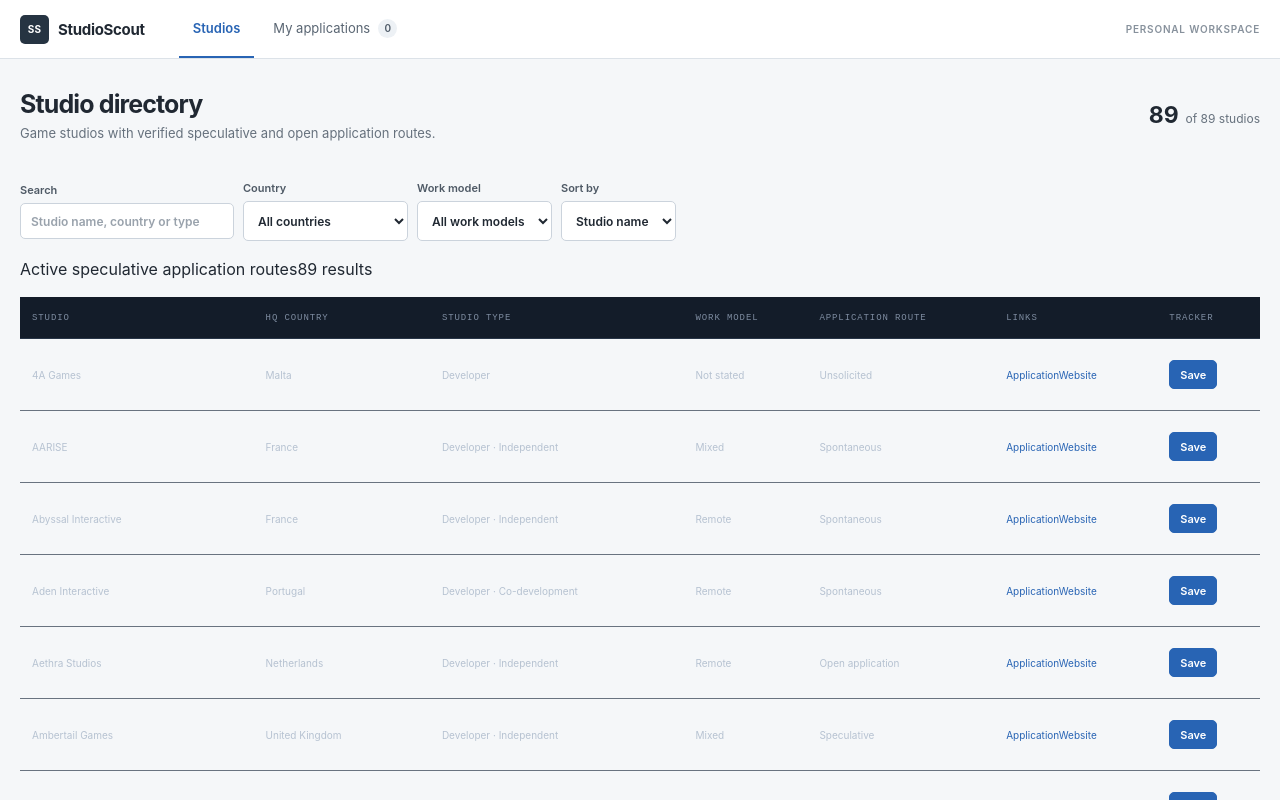
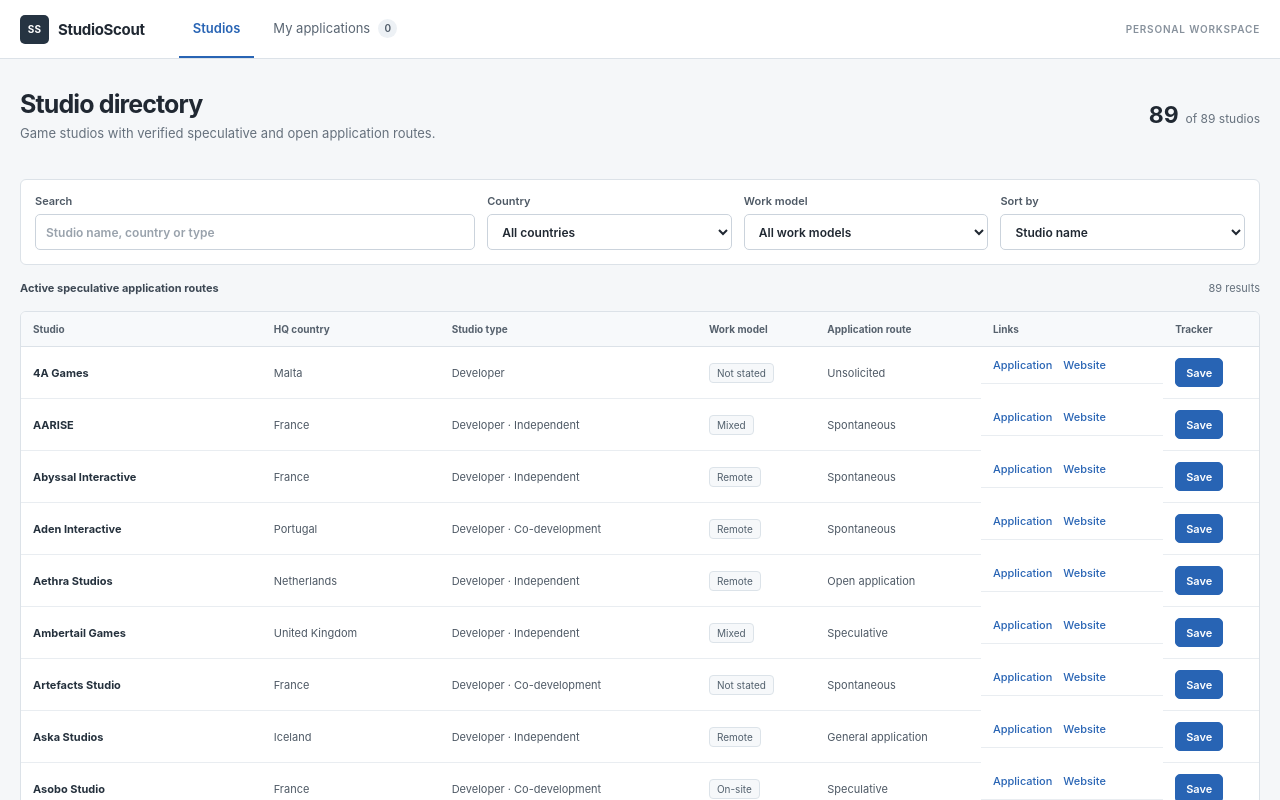
Before and after one commit to hhaitam95/game-industry-outreach-tracker, a React (Vite) app: page / in a window 1280 px wide. Shown: the top 800 px of the page. Built offline with nearby package versions, Linux system fonts and the light colour scheme.

Commit message:
Simplify StudioScout MVP interface

```diff
--- a/src/components/directory.css
+++ b/src/components/directory.css
@@ -1,98 +1,152 @@
-.directory-page{display:grid;gap:18px;min-width:0}
-.directory-hero{position:relative;display:flex;min-height:190px;align-items:center;justify-content:space-between;gap:24px;overflow:hidden;padding:28px 32px;border:1px solid #273344;border-radius:16px;background:linear-gradient(112deg,#131d2b 0%,#101722 52%,#182334 100%)}
-.directory-hero:after{position:absolute;top:-120px;right:11%;width:360px;height:360px;border:1px solid rgba(120,226,209,.12);border-radius:50%;content:""}
-.hero-copy{position:relative;z-index:1;max-width:680px}
-.hero-copy h2{margin:10px 0 8px;color:#f2f5fa;font-size:clamp(26px,3vw,38px);font-weight:800;letter-spacing:-.06em}
-.hero-copy p{margin:0;color:#93a1b4;font-size:13px}
-.hero-stat{position:relative;z-index:1;display:grid;min-width:150px;gap:4px;padding:16px 18px;border:1px solid rgba(183,243,107,.23);border-radius:12px;background:rgba(8,13,20,.5)}
-.hero-stat strong{color:var(--accent);font:30px "DM Mono",monospace}
-.hero-stat span{color:#d4dce7;font-size:11px;font-weight:700}
-.hero-stat small{color:#8390a4;font-size:10px}
-.hero-orbit{position:absolute;right:18%;width:180px;height:180px;border:1px solid rgba(183,243,107,.1);border-radius:50%;pointer-events:none}
-.orbit-one{top:-95px}.orbit-two{right:26%;bottom:-135px;width:245px;height:245px;border-color:rgba(167,148,255,.12)}
-.directory-toolbar{display:flex;align-items:center;gap:9px;flex-wrap:wrap}
-.search-box{display:flex;min-width:250px;max-width:520px;flex:1;align-items:center;gap:9px;height:40px;padding:0 12px;border:1px solid #293649;border-radius:8px;background:#111925;color:#8d9aaf}
-.search-box span{font-size:21px}
-.search-box input{width:100%;border:0;outline:0;background:transparent;color:#edf1f7;font-size:11px}
-.search-box input::placeholder{color:#68778b}
-.directory-toolbar select,.tracker-list-toolbar input{height:40px;padding:0 10px;border:1px solid #293649;border-radius:8px;background:#111925;color:#c6d0dd;font-size:10px}
-.result-count{margin-left:auto;color:#8693a6;font:10px "DM Mono",monospace}
-.directory-note{display:flex;align-items:center;gap:9px;padding:10px 12px;border:1px solid rgba(120,226,209,.14);border-radius:8px;background:rgba(120,226,209,.045);color:#91a2b6;font-size:10px;line-height:1.5}
-.directory-note span{color:var(--accent2);font-size:14px}
-.studio-table-wrap{width:100%;overflow:auto;border:1px solid #263244;border-radius:12px;background:#0e141e;box-shadow:0 18px 60px rgba(0,0,0,.16)}
-.studio-table{width:100%;min-width:1050px;border-collapse:separate;border-spacing:0;text-align:left}
-.studio-table thead th{position:sticky;top:0;z-index:2;height:42px;padding:0 12px;border-bottom:1px solid #283547;background:#131c29;color:#7e8ca0;font:9px "DM Mono",monospace;letter-spacing:.1em;text-transform:uppercase;white-space:nowrap}
-.studio-table tbody td{height:72px;padding:10px 12px;border-bottom:1px solid rgba(40,53,71,.68);color:#b6c2d1;font-size:10px;vertical-align:middle}
-.studio-row{background:#0e141e;transition:background .12s}
-.studio-row:hover,.studio-row.is-expanded{background:#151f2d}
-.studio-row.is-expanded td{border-bottom-color:rgba(183,243,107,.18)}
-.studio-expand{display:flex;min-width:205px;align-items:center;gap:9px;padding:0;border:0;background:transparent;color:inherit;cursor:pointer;text-align:left}
-.expand-chevron{display:grid;width:19px;height:19px;flex:0 0 auto;place-items:center;border:1px solid #344358;border-radius:6px;color:#aab7c8;font-size:17px}
-.studio-row.is-expanded .expand-chevron{border-color:rgba(183,243,107,.35);color:var(--accent)}
-.studio-logo{display:grid;flex:0 0 auto;place-items:center;overflow:hidden;border:1px solid #354257;border-radius:10px;background:#202c3d;color:#d7e1ee;font-size:10px;font-weight:800}
-.studio-logo img{width:100%;height:100%;object-fit:contain;padding:4px}
-.studio-logo-sm{width:30px;height:30px;border-radius:8px}
-.studio-logo-md{width:38px;height:38px}
-.studio-logo-lg{width:54px;height:54px;border-radius:13px}
-.studio-name-cell{display:grid;gap:4px;min-width:0}
-.studio-name-cell strong{color:#e9eef6;font-size:11px;font-weight:800;white-space:nowrap}
-.studio-name-cell small{color:#7e8da2;font-size:9px;white-space:nowrap}
-.location-cell{display:flex;align-items:center;gap:8px;min-width:150px}
-.country-flag{font-size:19px}
-.location-cell>span:last-child{display:grid;gap:3px}
-.location-cell strong{color:#d3dce8;font-size:10px;font-weight:650}
-.location-cell small{color:#738299;font-size:8px}
-.game-chips{display:flex;max-width:185px;flex-wrap:wrap;gap:4px}
-.game-chip{max-width:100%;overflow:hidden;padding:4px 6px;border:1px solid #2b394d;border-radius:5px;background:#141e2c;color:#b1bfd1;font-size:8px;text-overflow:ellipsis;white-space:nowrap}
-.muted{color:#66758a;font-size:9px;font-style:italic}
-.scale-tag{display:inline-flex;max-width:115px;padding:5px 7px;border:1px solid #344258;border-radius:5px;background:#172131;color:#b8c8db;font:8px "DM Mono",monospace;white-space:normal}
-.scale-tag.aaa,.scale-tag.aaa-co-development{border-color:rgba(183,243,107,.26);background:rgba(183,243,107,.07);color:#c8f68c}
-.scale-tag.aa,.scale-tag.aa-aaa{border-color:rgba(120,226,209,.23);background:rgba(120,226,209,.06);color:#9ce8dc}
-.scale-tag.indie,.scale-tag.indie-aa{border-color:rgba(167,148,255,.23);background:rgba(167,148,255,.07);color:#c1b6ff}
-.ownership-cell{display:block;max-width:135px;color:#9eacbf;line-height:1.45}
-.team-cell{display:block;max-width:140px;color:#c3cddd;font-size:9px;line-height:1.4}
-.route-cell{display:flex;align-items:center;gap:7px;white-space:nowrap}
-.route-link{color:var(--accent2);font-size:9px;font-weight:800;text-decoration:none}
-.route-link:hover{text-decoration:underline}
-.save-studio{min-height:28px;padding:0 8px;border:1px solid #35445b;border-radius:6px;background:#182334;color:#cbd5e2;cursor:pointer;font-size:9px;font-weight:750}
-.save-studio:hover,.save-studio.is-saved{border-color:rgba(183,243,107,.24);background:rgba(183,243,107,.08);color:var(--accent)}
-.detail-row td{height:auto;padding:0;border-bottom:1px solid #334154;background:#111a27}
-.studio-detail{display:grid;grid-template-columns:minmax(0,1.55fr) minmax(260px,.85fr);gap:25px;padding:24px 28px 27px}
-.detail-main{min-width:0}
-.detail-heading{display:flex;align-items:center;gap:14px}
-.detail-heading h3{margin:4px 0;color:#f2f5fa;font-size:21px;letter-spacing:-.04em}
-.detail-heading p{max-width:780px;margin:0;color:#93a2b5;font-size:11px;line-height:1.7}
-.tag-list{display:flex;gap:6px;flex-wrap:wrap;margin:17px 0 23px}
-.profile-tag{padding:5px 8px;border:1px solid rgba(120,226,209,.2);border-radius:5px;background:rgba(120,226,209,.07);color:#a0e8df;font-size:8px;font-weight:750}
-.profile-tag.subtle{border-color:#344258;background:#172233;color:#a8b6c9}
-.detail-main h4{margin:0 0 10px;color:#dce4ef;font-size:11px}
-.game-grid{display:grid;grid-template-columns:repeat(auto-fill,minmax(145px,1fr));gap:9px}
-.game-card{display:flex;min-width:0;align-items:center;gap:9px;padding:7px;border:1px solid #2c3b50;border-radius:8px;background:#151f2d}
-.game-card img,.game-art-placeholder{width:76px;height:42px;flex:0 0 auto;border-radius:5px;object-fit:cover;background:#253248}
-.game-art-placeholder{display:grid;place-items:center;color:#8494aa;font:9px "DM Mono",monospace}
-.game-card>div:last-child{display:grid;gap:4px;min-width:0}
-.game-card strong{color:#dce5f1;font-size:9px;line-height:1.35}
-.game-card small{color:#7f8da2;font-size:8px}
-.detail-muted{color:#8190a4;font-size:10px}
-.route-conditions{margin:19px 0 0;padding:12px 13px;border:1px solid #29384c;border-radius:8px;background:rgba(8,13,21,.3);color:#9eacbf;font-size:9px;line-height:1.7}
-.route-conditions strong{color:#d5dfed}
-.detail-facts{display:grid;grid-template-columns:1fr 1fr;align-content:start;gap:8px}
-.fact{display:grid;gap:5px;min-width:0;padding:10px;border:1px solid #2a394d;border-radius:8px;background:#151f2d}
-.fact span{color:#78889f;font:8px "DM Mono",monospace;letter-spacing:.08em;text-transform:uppercase}
-.fact strong{color:#d9e2ed;font-size:9px;line-height:1.5;font-weight:750;overflow-wrap:anywhere}
-.fact small{color:#8090a7;font-size:8px;line-height:1.4}
-.detail-links{display:flex;grid-column:1/-1;flex-wrap:wrap;gap:7px 13px;padding:7px 2px}
-.detail-links a{color:var(--accent2);font-size:9px;text-decoration:none}
-.detail-links a:hover{text-decoration:underline}
-.detail-actions{display:grid;grid-column:1/-1;grid-template-columns:1fr 1fr;gap:7px}
-.detail-actions .primary-action,.detail-actions .secondary-action,.detail-actions .applied-action{min-height:34px;font-size:9px}
-.detail-actions .applied-action{grid-column:1/-1}
-.tracked-hint{grid-column:1/-1;margin:0;color:var(--accent);font-size:9px}
-.empty-table{height:120px!important;text-align:center;color:#8090a5!important}
-.directory-footnote{color:#6d7b90;font-size:9px;line-height:1.6}
-@media(max-width:1050px){.studio-detail{grid-template-columns:1fr}.detail-facts{grid-template-columns:repeat(2,minmax(0,1fr))}}
-@media(max-width:760px){.directory-hero{min-height:150px;padding:21px;align-items:flex-start;flex-direction:column}.hero-stat{min-width:0;grid-template-columns:auto auto;align-items:center;padding:8px 11px}.hero-stat strong{grid-row:span 2;font-size:24px}.hero-stat small{grid-column:2}.directory-toolbar{align-items:stretch}.search-box{min-width:100%;max-width:none}.directory-toolbar select{flex:1;min-width:0}.result-count{align-self:center}.studio-detail{padding:17px}.detail-facts{grid-template-columns:1fr 1fr}}
+.directory-page {
+  display: grid;
+  gap: 16px;
+  min-width: 0;
+}
 
-.fact-wide{grid-column:1/-1}
+.directory-toolbar {
+  display: grid;
+  grid-template-columns: minmax(240px, 1.8fr) repeat(3, minmax(140px, 1fr));
+  align-items: end;
+  gap: 12px;
+  padding: 14px;
+  border: 1px solid var(--line);
+  border-radius: 6px;
+  background: var(--surface);
+}
 
-.game-chip{display:inline-flex;align-items:center;gap:6px;padding:3px 6px 3px 3px}.game-chip img{width:33px;height:19px;flex:0 0 auto;object-fit:cover;border-radius:3px}.game-chip span{overflow:hidden;text-overflow:ellipsis;white-space:nowrap}
+.table-meta {
+  display: flex;
+  align-items: center;
+  justify-content: space-between;
+  gap: 12px;
+  color: #64707c;
+  font-size: 11px;
+}
+
+.table-meta span:first-child {
+  color: #3d4854;
+  font-weight: 650;
+}
+
+.table-wrap {
+  width: 100%;
+  overflow: auto;
+  border: 1px solid var(--line);
+  border-radius: 6px;
+  background: var(--surface);
+}
+
+.studio-table,
+.tracker-table {
+  width: 100%;
+  border-collapse: collapse;
+  text-align: left;
+}
+
+.studio-table {
+  min-width: 1030px;
+}
+
+.studio-table th,
+.tracker-table th {
+  padding: 11px 12px;
+  border-bottom: 1px solid var(--line);
+  background: #f7f9fb;
+  color: #56616d;
+  font-size: 10px;
+  font-weight: 650;
+  white-space: nowrap;
+}
+
+.studio-table td,
+.tracker-table td {
+  padding: 11px 12px;
+  border-bottom: 1px solid #e9edf1;
+  color: #4e5965;
+  font-size: 11px;
+  vertical-align: middle;
+}
+
+.studio-table tbody tr:last-child td,
+.tracker-table tbody tr:last-child td {
+  border-bottom: 0;
+}
+
+.studio-table tbody tr:hover,
+.tracker-table tbody tr:hover {
+  background: #fafbfd;
+}
+
+.studio-table .studio-name,
+.tracker-table .studio-name {
+  color: #25313d;
+  font-weight: 650;
+}
+
+.plain-tag {
+  display: inline-block;
+  padding: 3px 7px;
+  border: 1px solid #dce3e9;
+  border-radius: 4px;
+  background: #f6f8fa;
+  color: #52606d;
+  font-size: 10px;
+  white-space: nowrap;
+}
+
+.link-cell {
+  display: flex;
+  gap: 11px;
+  white-space: nowrap;
+}
+
+.link-cell a,
+.tracker-table td a {
+  color: var(--primary);
+  font-size: 11px;
+  font-weight: 550;
+}
+
+.link-cell a:hover,
+.tracker-table td a:hover {
+  text-decoration: underline;
+}
+
+.empty-table {
+  height: 100px;
+  color: var(--muted) !important;
+  text-align: center;
+}
+
+.empty-table .text-button {
+  margin-left: 8px;
+}
+
+.directory-note,
+.tracker-note {
+  margin: 0;
+  color: #7a8590;
+  font-size: 10px;
+  line-height: 1.5;
+}
+
+@media (max-width: 900px) {
+  .directory-toolbar {
+    grid-template-columns: repeat(2, minmax(0, 1fr));
+  }
+
+  .search-field {
+    grid-column: 1 / -1;
+  }
+}
+
+@media (max-width: 520px) {
+  .directory-toolbar {
+    grid-template-columns: 1fr;
+  }
+
+  .search-field {
+    grid-column: auto;
+  }
+}
```
